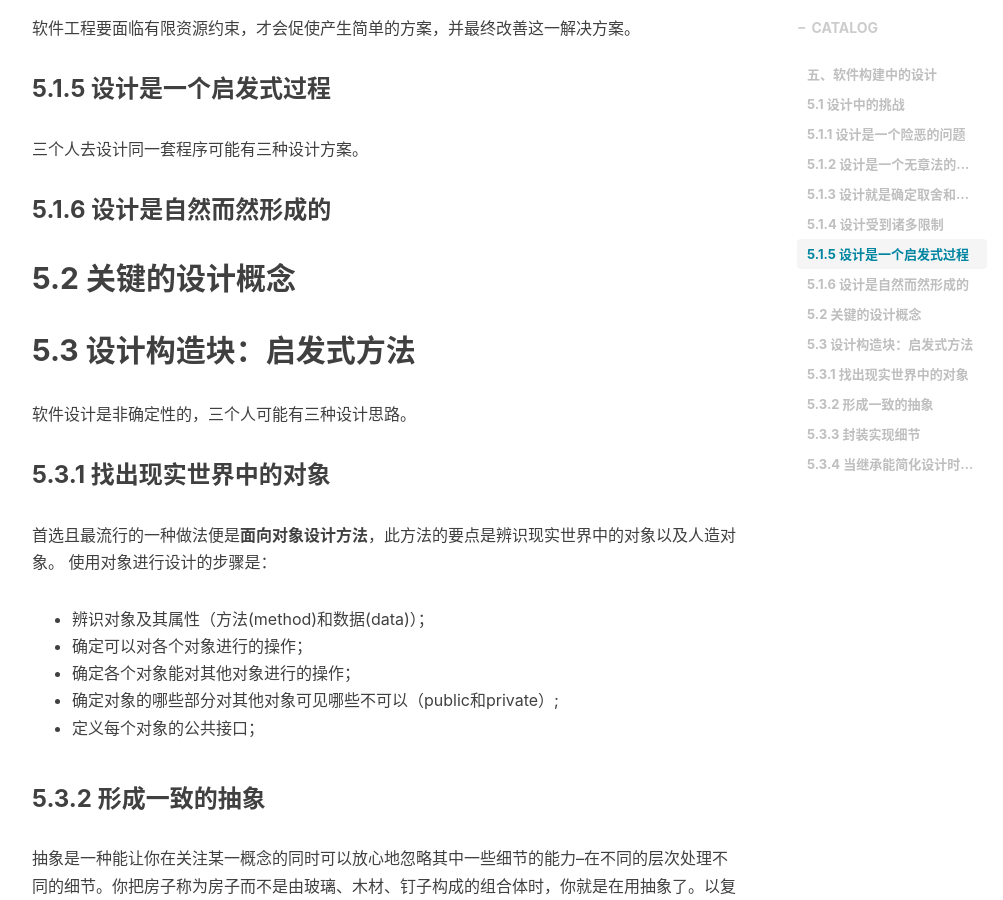
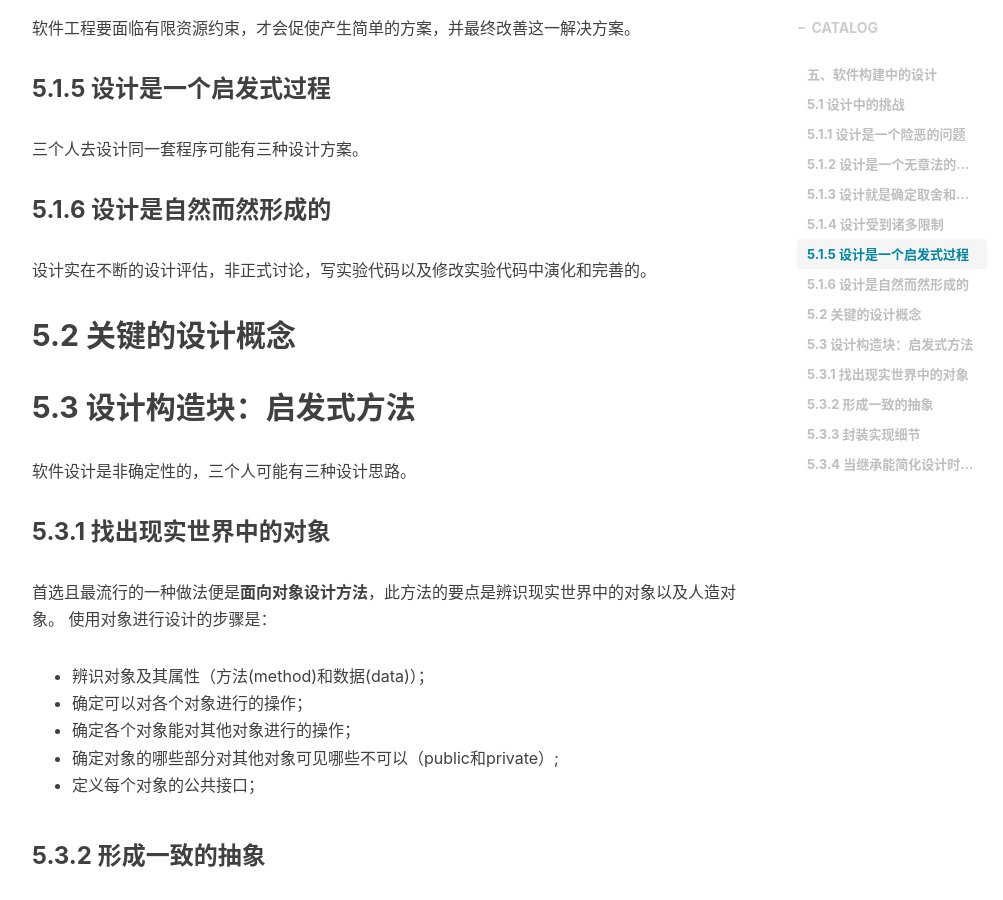
Before and after one commit to shihai1991/shihai1991.github.io, a Jekyll site: the page built from _posts/2022-05-28-代码大全2.md, in a window 1280 px wide and 900 px high, scrolled down 1154 px. Shown: the whole window, without its empty margins (233-1236 px from the left). Built offline with Jekyll 4.4.1, drawn with Linux system fonts in a browser that asks for light colours; nearby versions of some CDN libraries; comment, search, counter and statistics services are not loaded.

Commit message:
Update 2022-05-28-代码大全2.md

```diff
--- a/_posts/2022-05-28-代码大全2.md
+++ b/_posts/2022-05-28-代码大全2.md
@@ -28,6 +28,7 @@ time: '2022.06.01 15:52:00'
 三个人去设计同一套程序可能有三种设计方案。
 
 ### 5.1.6 设计是自然而然形成的
+设计实在不断的设计评估，非正式讨论，写实验代码以及修改实验代码中演化和完善的。
 
 ## 5.2 关键的设计概念
 
```
